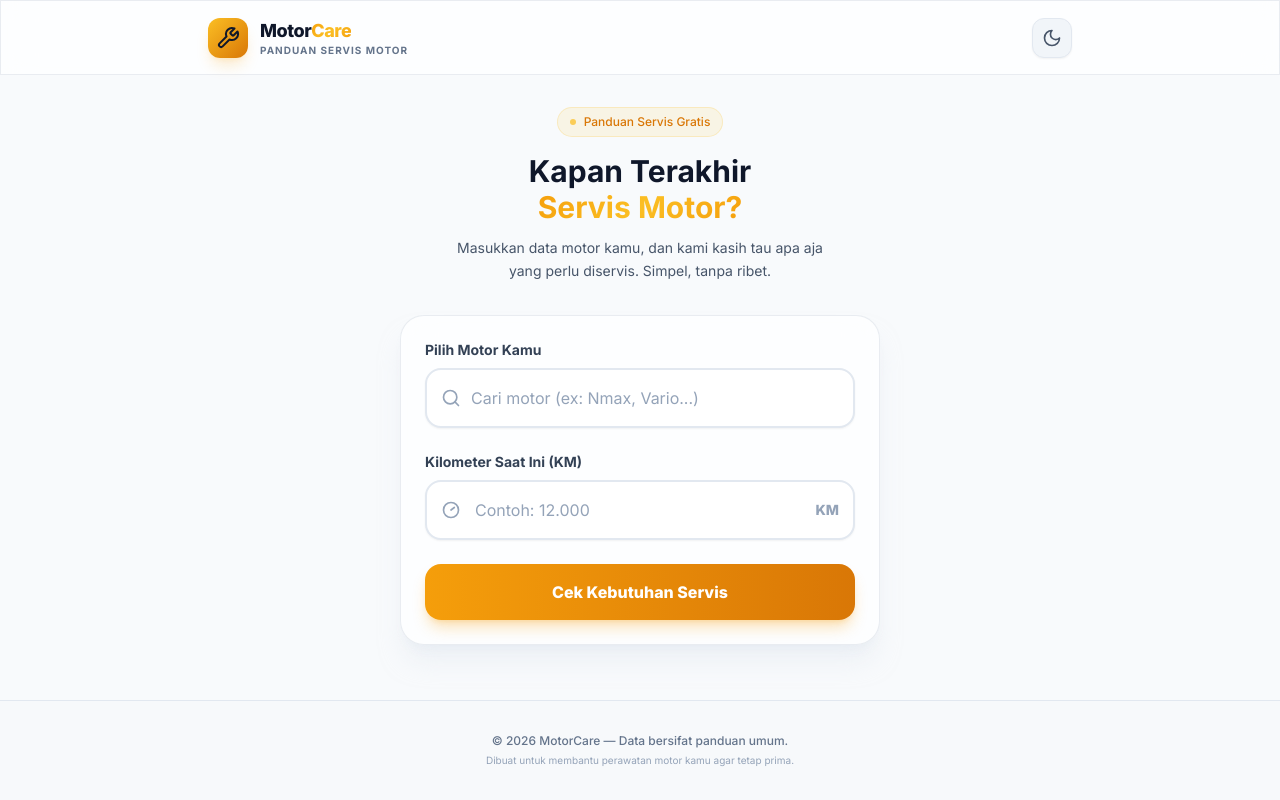
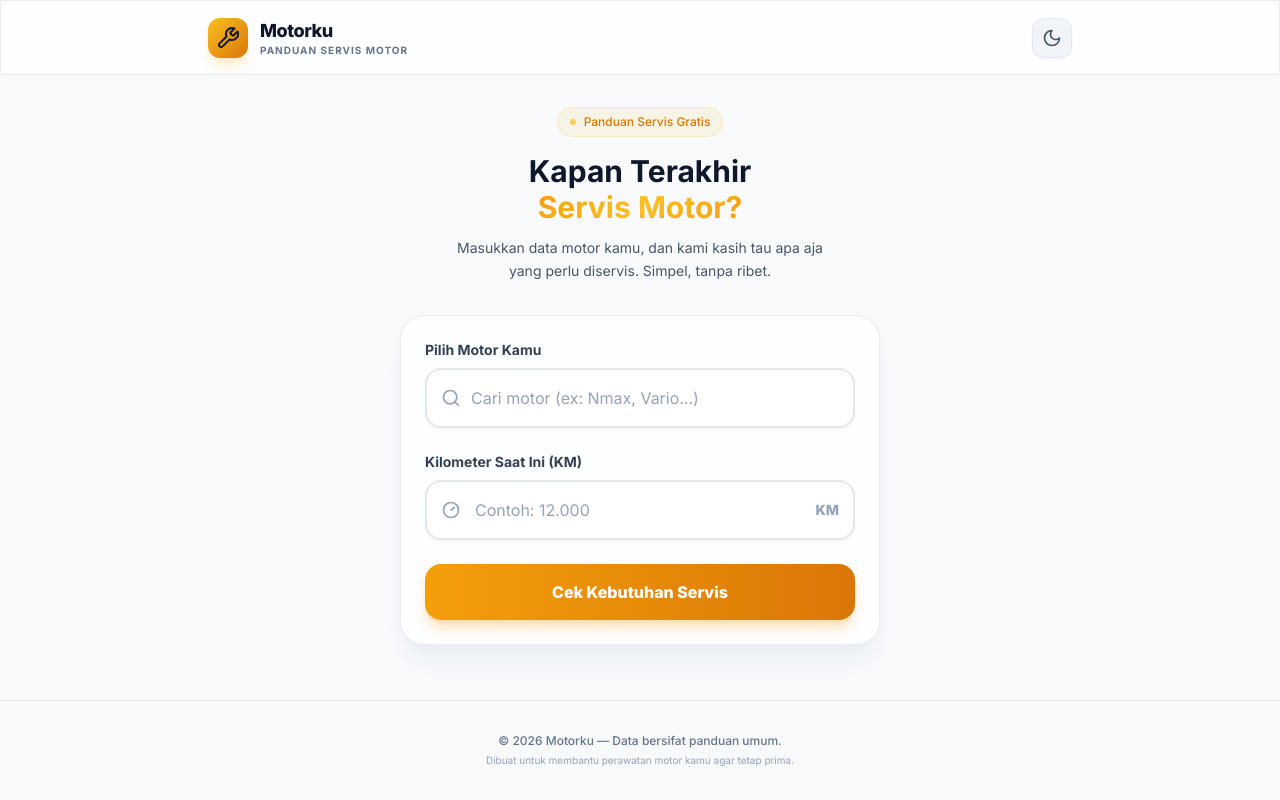
Before and after one commit to affanmaulana/motorku, a React (Vite) app: page / in a window 1280 px wide. Built offline with nearby package versions, Linux system fonts and the light colour scheme.

Commit message:
rebrand project to Motorku

```diff
--- a/index.html
+++ b/index.html
@@ -4,7 +4,7 @@
     <meta charset="UTF-8" />
     <link rel="icon" type="image/svg+xml" href="/favicon.svg" />
     <meta name="viewport" content="width=device-width, initial-scale=1.0" />
-    <title>MotorCare — Panduan Servis Motor</title>
+    <title>Motorku — Panduan Servis Motor</title>
   </head>
   <body>
     <div id="root"></div>
--- a/package.json
+++ b/package.json
@@ -1,5 +1,5 @@
 {
-  "name": "perawatan-motor-app",
+  "name": "motorku-app",
   "private": true,
   "version": "0.0.0",
   "type": "module",
--- a/src/App.jsx
+++ b/src/App.jsx
@@ -35,7 +35,7 @@ function App() {
             </div>
             <div>
               <h1 className="text-lg font-black text-slate-900 dark:text-slate-100 tracking-tight">
-                Motor<span className="gradient-text">Care</span>
+                Motorku
               </h1>
               <p className="text-[10px] font-bold uppercase tracking-widest text-slate-500 dark:text-slate-400 -mt-0.5">Panduan Servis Motor</p>
             </div>
@@ -73,7 +73,7 @@ function App() {
       <footer className="border-t border-slate-200 dark:border-slate-800/80 py-8 mt-auto bg-slate-50/50 dark:bg-slate-900/50">
         <div className="max-w-4xl mx-auto px-4 text-center">
           <p className="text-xs font-medium text-slate-500 dark:text-slate-400">
-            © 2026 MotorCare — Data bersifat panduan umum.
+            © 2026 Motorku — Data bersifat panduan umum.
           </p>
           <p className="text-[10px] text-slate-400 dark:text-slate-500 mt-1">
             Dibuat untuk membantu perawatan motor kamu agar tetap prima.
--- a/src/pages/Home.jsx
+++ b/src/pages/Home.jsx
@@ -5,7 +5,7 @@ export default function Home() {
   const navigate = useNavigate()
 
   const handleSubmit = ({ type, km }) => {
-    localStorage.setItem('motorCareData', JSON.stringify({ type, km }))
+    localStorage.setItem('motorkuData', JSON.stringify({ type, km }))
     navigate('/detail')
   }
 
--- a/src/pages/MotorDetail.jsx
+++ b/src/pages/MotorDetail.jsx
@@ -14,7 +14,7 @@ export default function MotorDetail() {
   useEffect(() => {
     window.scrollTo(0, 0)
 
-    const raw = localStorage.getItem('motorCareData')
+    const raw = localStorage.getItem('motorkuData')
 
     if (!raw) {
       navigate('/', { replace: true })
@@ -106,7 +106,7 @@ export default function MotorDetail() {
   }
 
   const handleReset = () => {
-    localStorage.removeItem('motorCareData')
+    localStorage.removeItem('motorkuData')
     navigate('/')
   }
 
```
Also changed, not shown: 1 other file (tests, documents, lock files or other folders).
